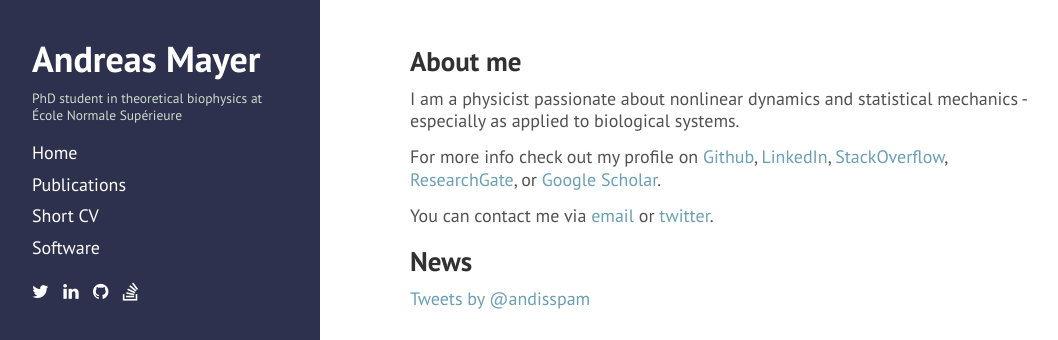
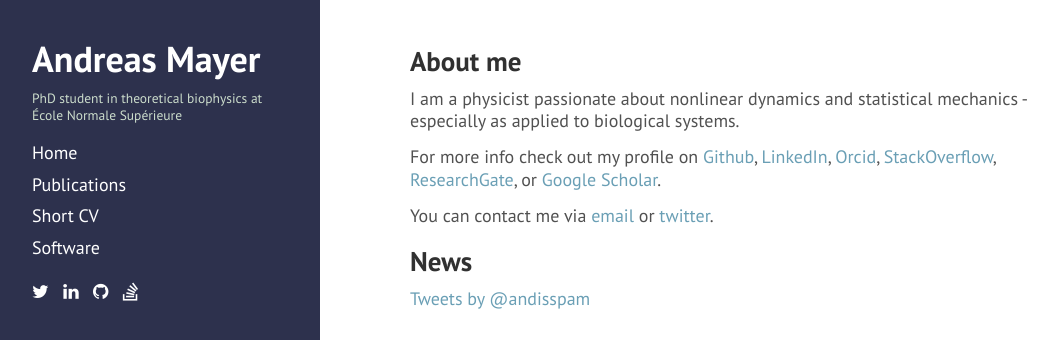
Before and after one commit to andim/andim.github.io, a Jekyll site: the page built from index.md, in a window 1280 px wide. Shown: the top 340 px of the page, without its empty margins (4-1062 px from the left). Built offline with Jekyll 4.4.1, drawn with Linux system fonts in a browser that asks for light colours; nearby versions of some CDN libraries; comment, search, counter and statistics services are not loaded.

Commit message:
added orcid link

```diff
--- a/index.md
+++ b/index.md
@@ -8,7 +8,7 @@ About me
 
 I am a physicist passionate about nonlinear dynamics and statistical mechanics - especially as applied to biological systems.
 
-For more info check out my profile on [Github](https://github.com/andim), [LinkedIn](https://www.linkedin.com/pub/andreas-mayer/83/49a/a37), [StackOverflow](http://stackoverflow.com/users/3223145/andi), [ResearchGate](https://www.researchgate.net/profile/Andreas_Mayer8), or [Google Scholar](http://scholar.google.de/citations?user=BKGAixAAAAAJ).
+For more info check out my profile on [Github](https://github.com/andim), [LinkedIn](https://www.linkedin.com/pub/andreas-mayer/83/49a/a37), [Orcid](http://orcid.org/0000-0002-6643-7622), [StackOverflow](http://stackoverflow.com/users/3223145/andi), [ResearchGate](https://www.researchgate.net/profile/Andreas_Mayer8), or [Google Scholar](http://scholar.google.de/citations?user=BKGAixAAAAAJ).
 
 You can contact me via [email](mailto:andisspam@gmail.com) or [twitter](http://twitter.com/andisspam).
 
```
